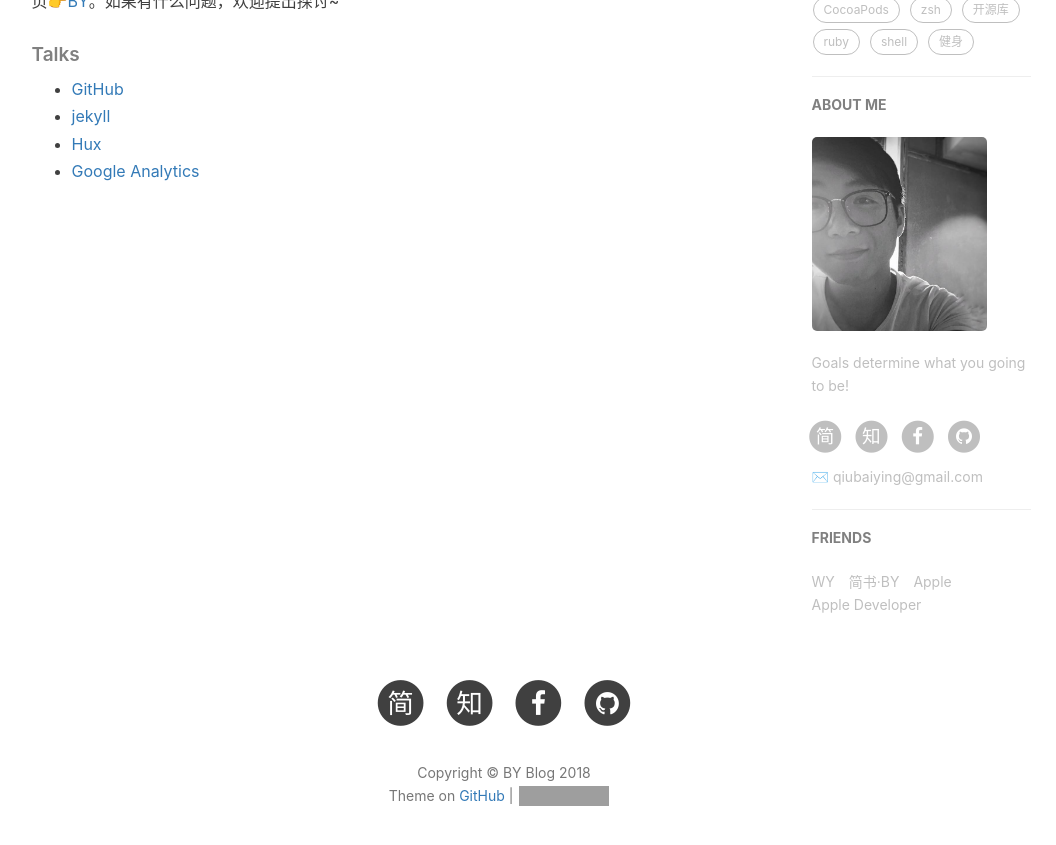
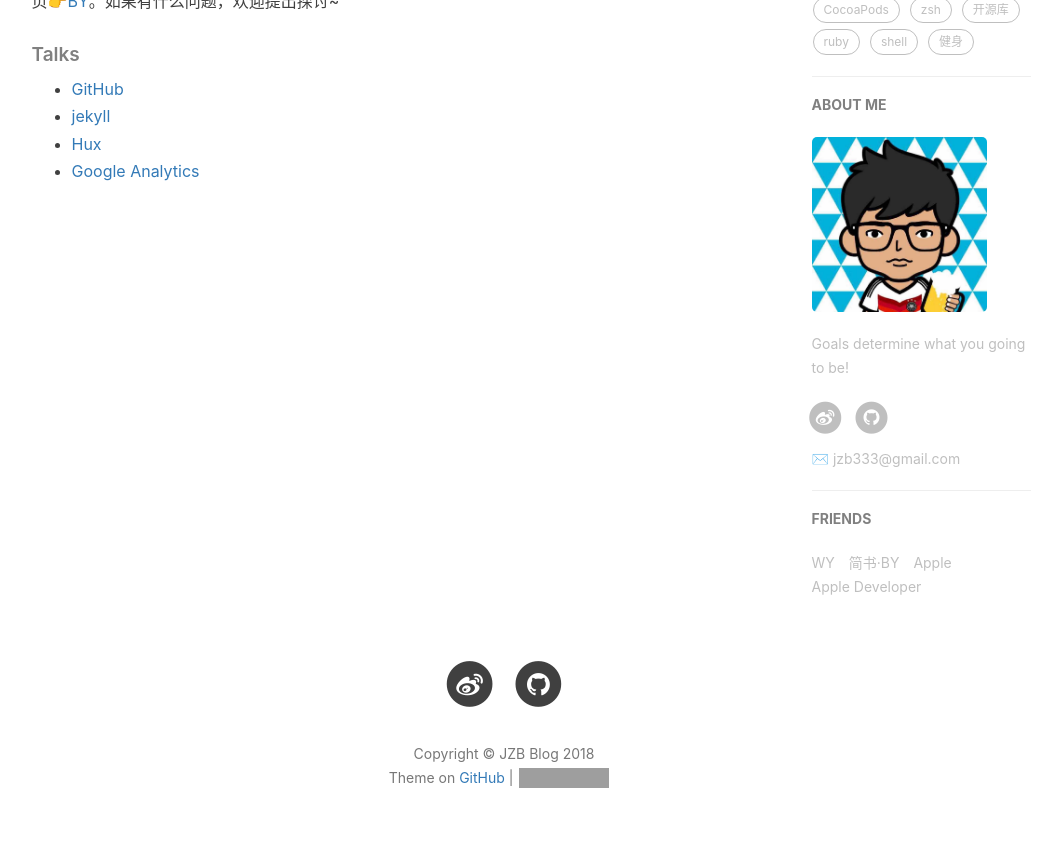
Before and after one commit to jiangzhibo/jiangzhibo.github.io, a Jekyll site: the page built from about.html, in a window 1280 px wide and 900 px high, scrolled down 713 px. Shown: the top 845 px of the window, without its empty margins (136-1192 px from the left). Built offline with Jekyll 4.4.1, drawn with Linux system fonts in a browser that asks for light colours; nearby versions of some CDN libraries; comment, search, counter and statistics services are not loaded; some of the changed lines change nothing that is shown; grey boxes are pictures that could not be loaded.

Commit message:
Change informations in _config.yml

```diff
--- a/_config.yml
+++ b/_config.yml
@@ -1,13 +1,13 @@
 # Site settings
-title: BY Blog
-SEOTitle: 柏荧的博客 | BY Blog
-header-img: img/post-bg-desk.jpg
-email: qiubaiying@gmail.com
-description: "Every failure is leading towards success."
-keyword: "BY, BY Blog, 柏荧的博客, qiubaiying, 邱柏荧, iOS, Apple, iPhone"
-url: "http://qiubaiying.github.io"          # your host, for absolute URL
+title: JZB Blog
+SEOTitle: 姜志波的博客 | JZB Blog
+header-img: img/tag-bg-o.jpg
+email: jzb333@gmail.com
+description: "Jiang Zhibo's personal website."
+keyword: "JZB, JZB Blog, 姜志波的博客, jiangzhibo, 姜志波, Jiang Zhibo, 三七"
+url: "http://jiangzhibo.github.io"          # your host, for absolute URL
 baseurl: ""      # for example, '/blog' if your blog hosted on 'host/blog'
-github_repo: "https://github.com/qiubaiying/qiubaiying.github.io.git" # you code repository
+github_repo: "https://github.com/jiangzhibo/jiangzhibo.github.io.git" # you code repository
 
 # Sidebar settings
 sidebar: true                           # whether or not using Sidebar.
@@ -18,12 +18,12 @@ sidebar-avatar: /img/about-BY-gentle.jpg      # use absolute URL, seeing it's us
 
 # SNS settings
 RSS: false
-# weibo_username:     qiubaiying
-zhihu_username:     qiubaiying
-github_username:    qiubaiying
-facebook_username:  baiying.qiu.7
-jianshu_username:   e71990ada2fd
-#twitter_username:   qiubaiying
+weibo_username:     jiangzhibo
+# zhihu_username:     qiubaiying
+github_username:    jiangzhibo
+# facebook_username:  baiying.qiu.7
+# jianshu_username:   e71990ada2fd
+# twitter_username:   qiubaiying
 
 
 
```
Also changed, not shown: img/about-BY-gentle.jpg.
